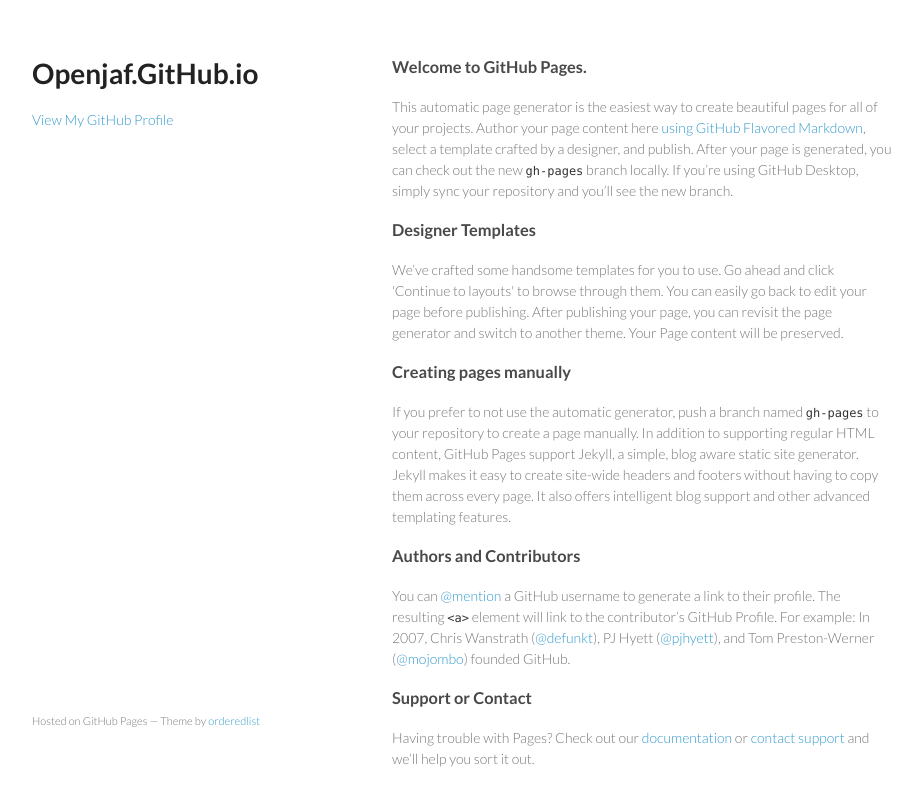
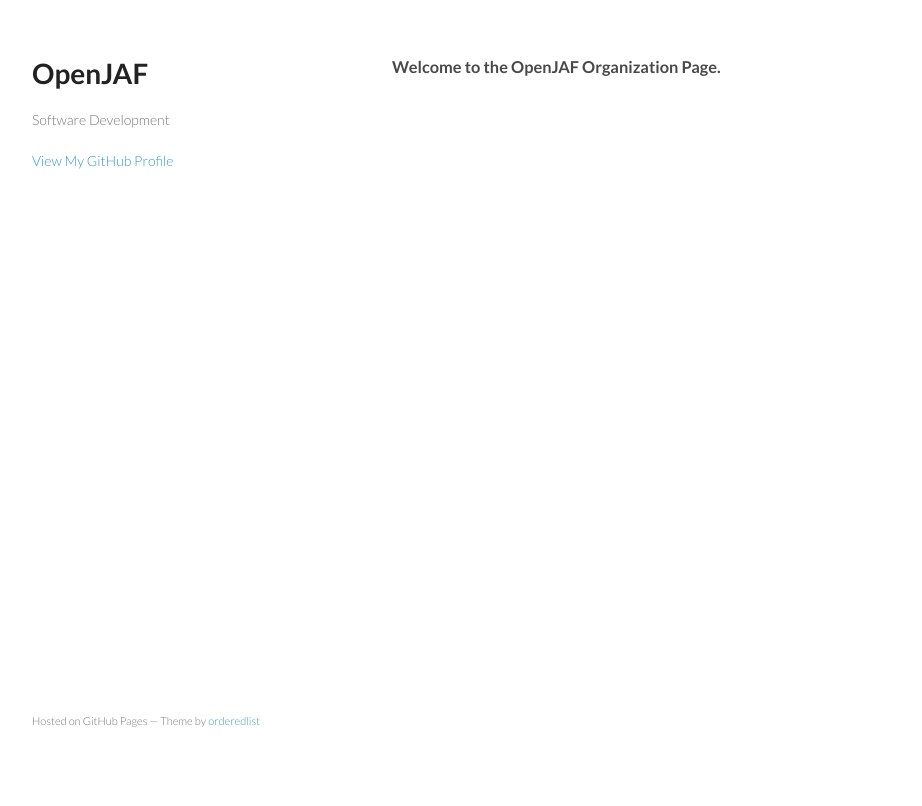
Before and after one commit to SpreeTravel/openjaf.github.io, a plain HTML site: page index.html in a window 1280 px wide. Shown: the whole page, without its empty margins (178-1100 px from the left). Drawn offline with Linux system fonts and the light colour scheme.

Commit message:
Replace master branch with page content via GitHub

```diff
--- a/index.html
+++ b/index.html
@@ -3,7 +3,7 @@
   <head>
     <meta charset="utf-8">
     <meta http-equiv="X-UA-Compatible" content="chrome=1">
-    <title>Openjaf.GitHub.io by openjaf</title>
+    <title>OpenJAF by openjaf</title>
 
     <link rel="stylesheet" href="stylesheets/styles.css">
     <link rel="stylesheet" href="stylesheets/github-light.css">
@@ -15,8 +15,8 @@
   <body>
     <div class="wrapper">
       <header>
-        <h1>Openjaf.GitHub.io</h1>
-        <p></p>
+        <h1>OpenJAF</h1>
+        <p>Software Development</p>
 
 
         <p class="view"><a href="https://github.com/openjaf">View My GitHub Profile</a></p>
@@ -24,29 +24,7 @@
       </header>
       <section>
         <h3>
-<a id="welcome-to-github-pages" class="anchor" href="#welcome-to-github-pages" aria-hidden="true"><span class="octicon octicon-link"></span></a>Welcome to GitHub Pages.</h3>
-
-<p>This automatic page generator is the easiest way to create beautiful pages for all of your projects. Author your page content here <a href="https://guides.github.com/features/mastering-markdown/">using GitHub Flavored Markdown</a>, select a template crafted by a designer, and publish. After your page is generated, you can check out the new <code>gh-pages</code> branch locally. If you’re using GitHub Desktop, simply sync your repository and you’ll see the new branch.</p>
-
-<h3>
-<a id="designer-templates" class="anchor" href="#designer-templates" aria-hidden="true"><span class="octicon octicon-link"></span></a>Designer Templates</h3>
-
-<p>We’ve crafted some handsome templates for you to use. Go ahead and click 'Continue to layouts' to browse through them. You can easily go back to edit your page before publishing. After publishing your page, you can revisit the page generator and switch to another theme. Your Page content will be preserved.</p>
-
-<h3>
-<a id="creating-pages-manually" class="anchor" href="#creating-pages-manually" aria-hidden="true"><span class="octicon octicon-link"></span></a>Creating pages manually</h3>
-
-<p>If you prefer to not use the automatic generator, push a branch named <code>gh-pages</code> to your repository to create a page manually. In addition to supporting regular HTML content, GitHub Pages support Jekyll, a simple, blog aware static site generator. Jekyll makes it easy to create site-wide headers and footers without having to copy them across every page. It also offers intelligent blog support and other advanced templating features.</p>
-
-<h3>
-<a id="authors-and-contributors" class="anchor" href="#authors-and-contributors" aria-hidden="true"><span class="octicon octicon-link"></span></a>Authors and Contributors</h3>
-
-<p>You can <a href="https://github.com/blog/821" class="user-mention">@mention</a> a GitHub username to generate a link to their profile. The resulting <code>&lt;a&gt;</code> element will link to the contributor’s GitHub Profile. For example: In 2007, Chris Wanstrath (<a href="https://github.com/defunkt" class="user-mention">@defunkt</a>), PJ Hyett (<a href="https://github.com/pjhyett" class="user-mention">@pjhyett</a>), and Tom Preston-Werner (<a href="https://github.com/mojombo" class="user-mention">@mojombo</a>) founded GitHub.</p>
-
-<h3>
-<a id="support-or-contact" class="anchor" href="#support-or-contact" aria-hidden="true"><span class="octicon octicon-link"></span></a>Support or Contact</h3>
-
-<p>Having trouble with Pages? Check out our <a href="https://help.github.com/pages">documentation</a> or <a href="https://github.com/contact">contact support</a> and we’ll help you sort it out.</p>
+<a id="welcome-to-the-openjaf-organization-page" class="anchor" href="#welcome-to-the-openjaf-organization-page" aria-hidden="true"><span class="octicon octicon-link"></span></a>Welcome to the OpenJAF Organization Page.</h3>
       </section>
       <footer>
         <p><small>Hosted on GitHub Pages &mdash; Theme by <a href="https://github.com/orderedlist">orderedlist</a></small></p>
```
Also changed, not shown: params.json (+1 -1 lines).
